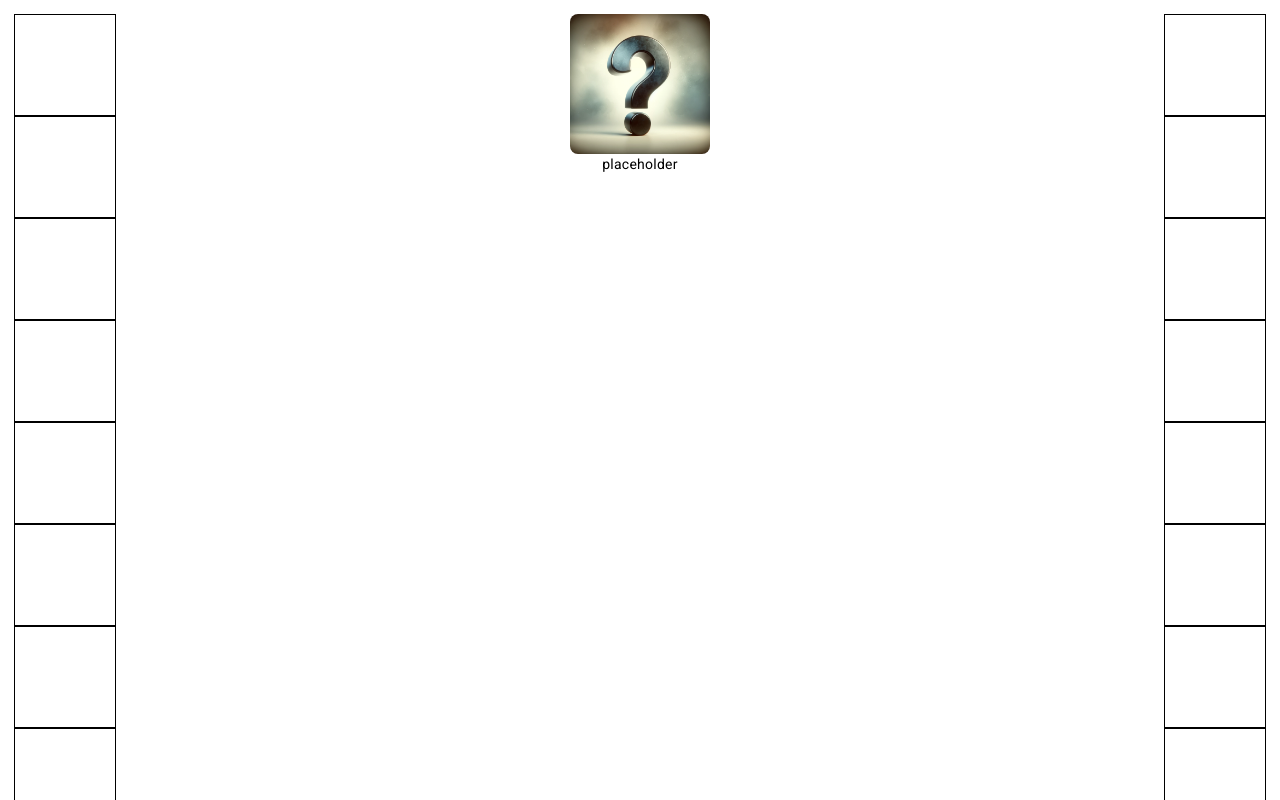
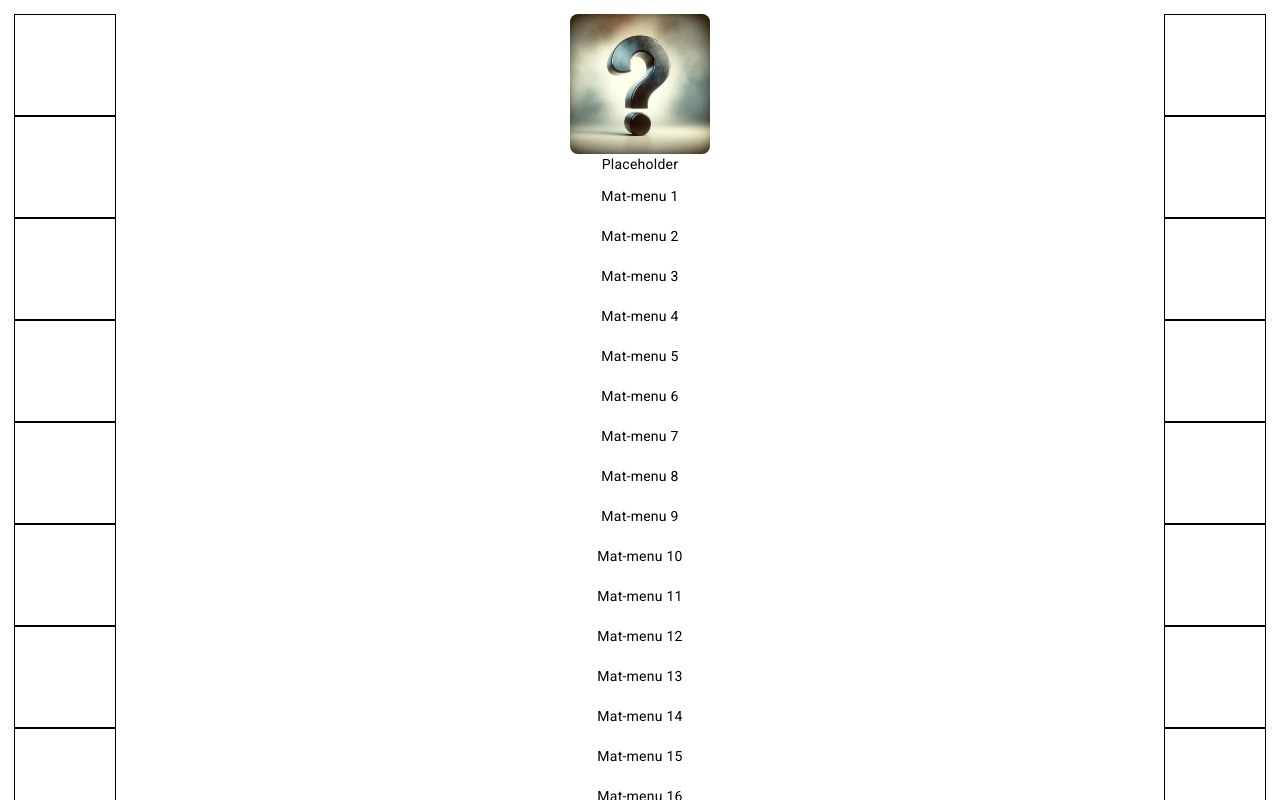
Before and after one commit to Angel-dev14/context-dropdown, an Angular app: page / in a window 1280 px wide. Shown: the top 800 px of the page. Built offline with nearby package versions, Linux system fonts and the light colour scheme.

Commit message:
mat-menu with working options param and click listeners

```diff
--- a/src/app/app.component.html
+++ b/src/app/app.component.html
@@ -239,8 +239,51 @@
     ></div>
   </div>
   <div class="col">
-    <img class="seleted-option" [src]="imagePath" alt="selected option" />
-    <p>{{ imagePath.split("/")[1].split(".")[0] }}</p>
+    <img class="selected-option" [src]="imagePath" alt="selected option" />
+    <p>{{ getFormattedFileName(imagePath) }}</p>
+
+    <!-- Using Angular Material to render the context menu instead of a custom component
+    We loop over the list items -->
+    <div
+      *ngFor="
+        let option of [
+          1, 2, 3, 4, 5, 6, 7, 8, 9, 10, 11, 12, 13, 14, 15, 16, 17, 18, 19, 20,
+          1, 2, 3, 4, 5, 6, 7, 8, 9, 10, 11, 12, 13, 14, 15, 16, 17, 18, 19, 20,
+          1, 2, 3, 4, 5, 6, 7, 8, 9, 10, 11, 12, 13, 14, 15, 16, 17, 18, 19, 20
+        ]
+      "
+    >
+      <div>
+        <div (contextmenu)="onRightClick($event)" style="padding-bottom: 20px">
+          Mat-menu {{ option }}
+        </div>
+      </div>
+    </div>
+
+    <!-- a hidden div is created to set the position of appearance of the menu
+    This is an anchor for the menu, as usually it has to be positioned in relation to an
+  existing elements and not on the click coordinates as we do currently-->
+    <div
+      #menuTrigger="matMenuTrigger"
+      style="visibility: hidden; position: fixed"
+      [style.left.px]="menuTopLeftPosition.x"
+      [style.top.px]="menuTopLeftPosition.y"
+      [matMenuTriggerFor]="rightClickMenu"
+    ></div>
+
+    <!-- standard material menu, this cannot appear without being triggered
+    by using the trigger.openMenu() method  -->
+    <mat-menu #rightClickMenu="matMenu">
+      <ng-template matMenuContent let-menuOptions="menuOptions">
+        <button
+          mat-menu-item
+          *ngFor="let option of menuOptions"
+          (click)="setSelectedOption(option)"
+        >
+          {{ option.name }}
+        </button>
+      </ng-template>
+    </mat-menu>
   </div>
   <div class="container">
     <div
--- a/src/app/app.component.ts
+++ b/src/app/app.component.ts
@@ -1,13 +1,21 @@
-import { ChangeDetectionStrategy, Component } from '@angular/core';
+import { ChangeDetectionStrategy, Component, ViewChild } from '@angular/core';
 import { RouterOutlet } from '@angular/router';
 import { CommonModule } from '@angular/common';
 import { ContextDropdownModule } from './context-dropdown/context-dropdown.module';
 import { Option } from './context-dropdown/model/option';
+import { MatMenuModule, MatMenuTrigger } from '@angular/material/menu';
+import { MatButtonModule } from '@angular/material/button';
 
 @Component({
   selector: 'app-root',
   standalone: true,
-  imports: [RouterOutlet, CommonModule, ContextDropdownModule],
+  imports: [
+    RouterOutlet,
+    CommonModule,
+    ContextDropdownModule,
+    MatMenuModule,
+    MatButtonModule,
+  ],
   templateUrl: './app.component.html',
   styleUrl: './app.component.css',
 })
@@ -15,7 +23,12 @@ export class AppComponent {
   title = 'context-dropdown';
   imagePath = 'assets/placeholder.webp';
 
+  // reference to the MatMenuTrigger in the DOM
+  @ViewChild(MatMenuTrigger, { static: true }) matMenuTrigger!: MatMenuTrigger;
+  menuTopLeftPosition = { x: 0, y: 0 };
+
   setSelectedOption(selectedOption: Option) {
+    console.log('Option selected', selectedOption);
     this.imagePath = `assets/${selectedOption.name.toLowerCase()}.webp`;
   }
 
@@ -35,4 +48,29 @@ export class AppComponent {
       },
     ];
   }
+
+  /**
+   * Method called when the user click with the right button
+   * @param event MouseEvent, it contains the coordinates
+   * @param item Our data contained in the row of the table
+   */
+  onRightClick(event: MouseEvent): void {
+    // prevents the normal context menu
+    event.preventDefault();
+
+    // we record the mouse position in our object
+    // mat-menu seems to automatically reposition if it is out of bounds
+    this.menuTopLeftPosition.x = event.clientX;
+    this.menuTopLeftPosition.y = event.clientY;
+
+    // we pass to the menu the predefined options in the get method
+    this.matMenuTrigger.menuData = { menuOptions: this.options };
+
+    this.matMenuTrigger.openMenu();
+  }
+
+  getFormattedFileName(imagePath: string): string {
+    const fileName = imagePath.split('/').pop()?.split('.')[0] || '';
+    return fileName.charAt(0).toUpperCase() + fileName.slice(1);
+  }
 }
```
